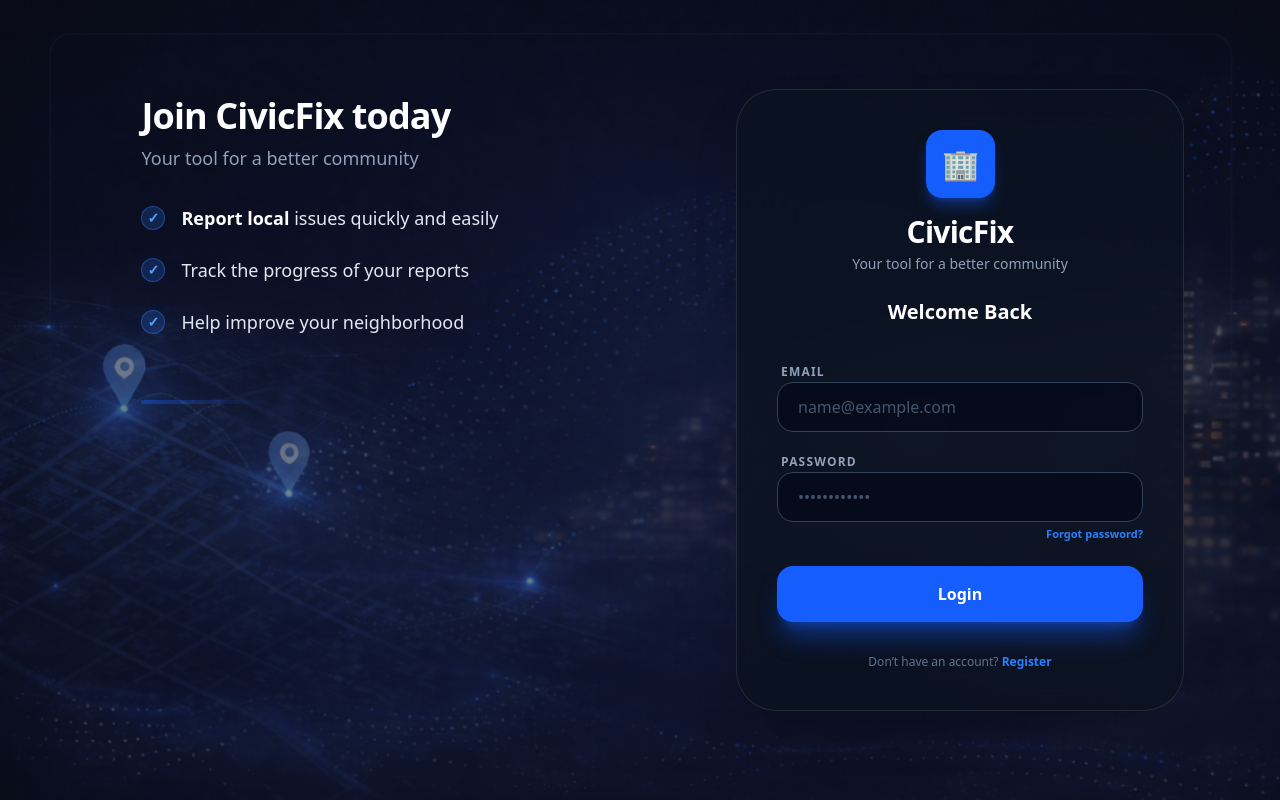
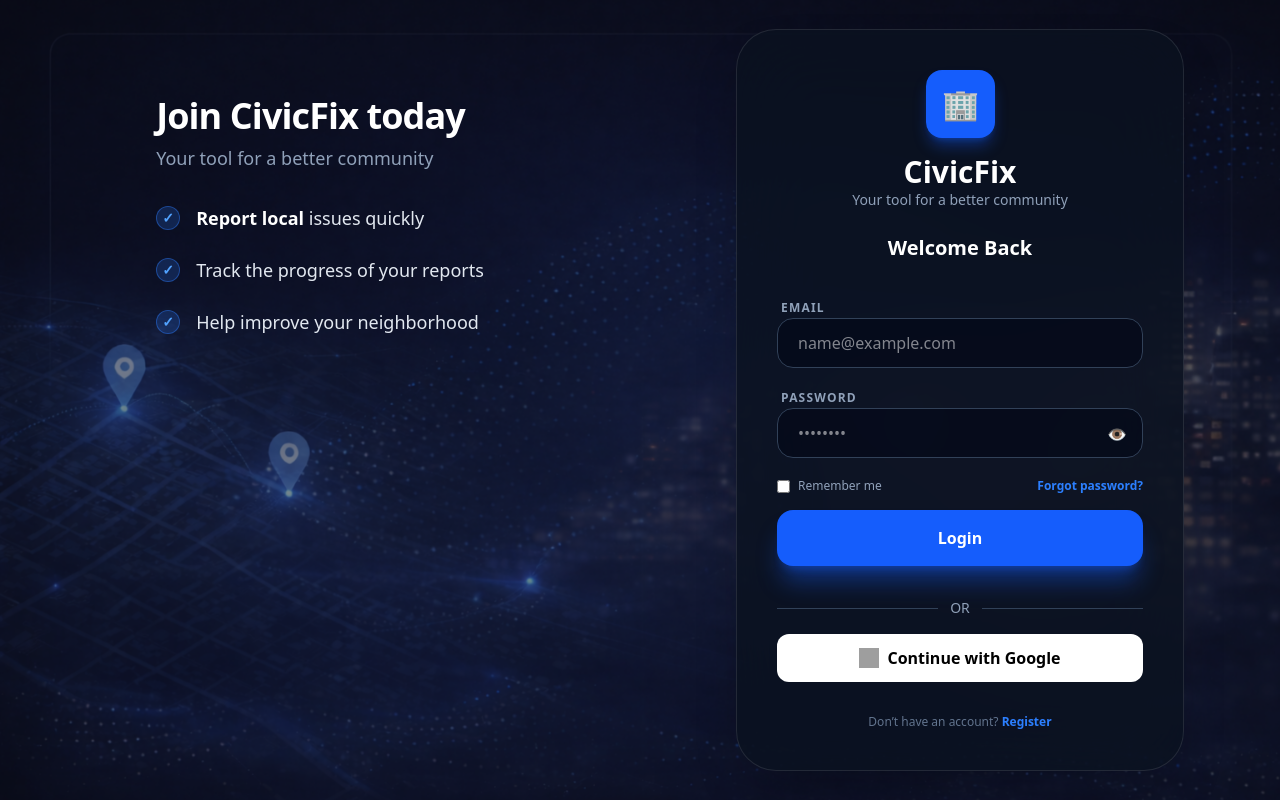
Before and after one commit to MohamedSabbahi/CivicFix, a React (Vite) app in the folder web/: page /login in a window 1280 px wide. Built offline with nearby package versions, Linux system fonts and the light colour scheme; no server answers; grey boxes are pictures that could not be loaded.

Commit message:
update authInput and login

```diff
--- a/web/package.json
+++ b/web/package.json
@@ -15,6 +15,7 @@
     "axios": "^1.13.5",
     "framer-motion": "^12.34.3",
     "leaflet": "^1.9.4",
+    "lucide-react": "^0.575.0",
     "react": "^19.2.0",
     "react-dom": "^19.2.0",
     "react-hook-form": "^7.71.2",
--- a/web/src/components/ui/AuthInput.jsx
+++ b/web/src/components/ui/AuthInput.jsx
@@ -1,46 +1,59 @@
 import React from "react";
 
 const AuthInput = ({
+    id,
     label,
+    type = "text",
+    value,
+    onChange,
     error,
-    icon,
+    placeholder,
+    disabled,
+    autoComplete,
     rightElement,
-    ...props
 }) => {
         return (
-    <div>
-            <label className="text-slate-400 text-xs font-bold mb-2 block">
+    <div className="space-y-1 relative">
+        <label
+        htmlFor={id}
+        className="text-slate-400 text-xs uppercase font-bold tracking-widest ml-1"
+        >
         {label}
-            </label>
-
-            <div className="relative">
-        {icon && (
-                <div className="absolute left-3 top-3 text-slate-400">
-            {icon}
-                </div>
-        )}
+        </label>
 
         <input
-                {...props}
-                className={`w-full bg-[#1e293b] border ${
-            error ? "border-red-500" : "border-slate-700"
-            } text-white rounded-xl px-4 py-3 ${
-            icon ? "pl-10" : ""
-            } focus:ring-2 focus:ring-blue-500 outline-none`}
+        id={id}
+        name={id}
+        type={type}
+        value={value}
+        onChange={onChange}
+        disabled={disabled}
+        autoComplete={autoComplete}
+        aria-invalid={!!error}
+        aria-describedby={error ? `${id}-error` : undefined}
+        placeholder={placeholder}
+        className={`w-full bg-[#020617]/60 border ${
+        error ? "border-red-500" : "border-slate-700"
+        } text-white rounded-2xl px-5 py-3 pr-12 focus:ring-2 focus:ring-blue-500/50 outline-none`}
         />
 
         {rightElement && (
-            <div className="absolute right-3 top-3">
-            {rightElement}
-            </div>
+        <div className="absolute right-4 top-[38px]">
+        {rightElement}
+        </div>
         )}
-        </div>
 
         {error && (
-        <p className="text-red-500 text-xs mt-1">{error}</p>
-        )}
+        <p
+        id={`${id}-error`}
+        role="alert"
+        className="text-red-500 text-[10px] mt-1 ml-1"
+        >
+        {error}
+        </p>
+    )}
     </div>
-    );
+);
 };
 
 export default AuthInput;
--- a/web/src/features/auth/pages/Login.jsx
+++ b/web/src/features/auth/pages/Login.jsx
@@ -1,6 +1,11 @@
 import React, { useState, useEffect } from 'react';
 import { Link, useNavigate } from 'react-router-dom';
+import toast from 'react-hot-toast';
+import { motion } from 'framer-motion';
+
 import authService from '../services/authService';
+import AuthInput from '../../../components/ui/AuthInput';
+
 import bgImage from '../../../assets/background-CivicFix.img.png';
 
 const Login = () => {
@@ -8,6 +13,8 @@ const Login = () => {
     const [fieldErrors, setFieldErrors] = useState({});
     const [error, setError] = useState('');
     const [loading, setLoading] = useState(false);
+    const [showPassword, setShowPassword] = useState(false);
+    const [remember, setRemember] = useState(false);
 
     const navigate = useNavigate();
 
@@ -16,21 +23,34 @@ const Login = () => {
     }, [navigate]);
 
     const handleChange = (e) => {
-        setFormData({ ...formData, [e.target.name]: e.target.value });
-        if (fieldErrors[e.target.name]) {
-            setFieldErrors({ ...fieldErrors, [e.target.name]: '' });
+        const { name, value } = e.target;
+        setFormData({
+            ...formData,
+            [name] : name ==="email" ? value.trim() :value,
+        })
+        if (fieldErrors[name]) {
+            setFieldErrors({ ...fieldErrors, [name]:"" });
         }
-        if (error) setError('');
+        if (error) setError("");
     };
 
     const handleSubmit = async (e) => {
         e.preventDefault();
+
+        if(loading ) return ;
+
         setFieldErrors({});
         setError('');
 
+        const emailRegex = /^[^\s@]+@[^\s@]+\.[^\s@]+$/;
         const newErrors = {};
-        if (!formData.email.includes('@')) newErrors.email = 'Please enter a valid email';
-        if (!formData.password) newErrors.password = 'Password is required';
+
+        if(!emailRegex.test(formData.email.trim())){
+            newErrors.email = 'Please enter a valid email address';
+        }
+        if(!formData.password.trim()){
+            newErrors.password = 'Password is required';
+        }
 
         if (Object.keys(newErrors).length > 0) {
             setFieldErrors(newErrors);
@@ -39,20 +59,30 @@ const Login = () => {
 
         setLoading(true);
         try {
-            await authService.login(formData);
+        await authService.login({
+        email: formData.email,
+        password: formData.password,
+        remember,
+        });
+            toast.success("Welcome back 👋");
             navigate('/');
         } catch (err) {
-            setError(err.message || 'Login failed. Please check your credentials.');
+            const message =
+            err.response?.data?.message ||
+            err.message ||
+            "Login failed. Please check your credentials.";
+            toast.error(message);
+            setError(err.message);
         } finally {
             setLoading(false);
         }
     };
 
 return (
-    /* Change 1: Added h-screen and overflow-hidden to the main wrapper */
+
 <div className="relative h-screen w-full bg-[#0a0f1d] overflow-hidden">
 
-        {/* BACKGROUND LAYER */}
+    {/* BACKGROUND */}
     <div
         className="absolute inset-0 z-0"
         style={{
@@ -64,10 +94,9 @@ return (
         }}
     />
 
-        {/* CONTENT WRAPPER - Change 2: Changed min-h-screen to h-full */}
     <div className="relative z-10 h-full flex flex-col lg:flex-row">
 
-            {/* LEFT SIDE — POSITIONED MID/TOP */}
+        {/* LEFT SIDE */}
         <div className="hidden lg:flex lg:w-1/2 items-start justify-center p-12 pt-[12vh]">
             <div className="max-w-md space-y-8">
                 <div className="space-y-2">
@@ -80,24 +109,26 @@ return (
                 </div>
 
                 <ul className="space-y-6">
-                        <li className="flex items-center gap-4 group">
-                            <div className="flex-shrink-0 w-6 h-6 rounded-full bg-blue-500/20 flex items-center justify-center border border-blue-500/40">
+                    <li className="flex items-center gap-4">
+                        <div className="w-6 h-6 rounded-full bg-blue-500/20 flex items-center justify-center border border-blue-500/40">
                             <span className="text-blue-400 text-sm font-bold">✓</span>
                         </div>
                         <p className="text-slate-200 text-lg">
-                                <span className="font-bold text-white">Report local</span> issues quickly and easily
+                            <span className="font-bold text-white">Report local</span> issues quickly
                         </p>
                     </li>
-                        <li className="flex items-center gap-4 group">
-                            <div className="flex-shrink-0 w-6 h-6 rounded-full bg-blue-500/20 flex items-center justify-center border border-blue-500/40">
+
+                    <li className="flex items-center gap-4">
+                        <div className="w-6 h-6 rounded-full bg-blue-500/20 flex items-center justify-center border border-blue-500/40">
                             <span className="text-blue-400 text-sm font-bold">✓</span>
                         </div>
                         <p className="text-slate-200 text-lg">
                             Track the progress of your reports
                         </p>
                     </li>
-                        <li className="flex items-center gap-4 group">
-                            <div className="flex-shrink-0 w-6 h-6 rounded-full bg-blue-500/20 flex items-center justify-center border border-blue-500/40">
+
+                    <li className="flex items-center gap-4">
+                        <div className="w-6 h-6 rounded-full bg-blue-500/20 flex items-center justify-center border border-blue-500/40">
                             <span className="text-blue-400 text-sm font-bold">✓</span>
                         </div>
                         <p className="text-slate-200 text-lg">
@@ -105,91 +136,157 @@ return (
                         </p>
                     </li>
                 </ul>
-
-                    <div className="pt-8 opacity-40">
-                        <div className="w-32 h-1 bg-gradient-to-r from-blue-600 to-transparent rounded-full"></div>
-                    </div>
             </div>
         </div>
 
-            {/* RIGHT SIDE — LOGIN FORM */}
+
+        {/* RIGHT SIDE */}
         <div className="flex w-full lg:w-1/2 items-center justify-center px-6 py-8">
-                {/* Change 3: Slightly reduced padding (p-8 instead of p-10) to ensure it fits small screens */}
-                <div className="w-full max-w-md backdrop-blur-2xl bg-[#0b1220]/80 rounded-[2.5rem] p-8 lg:p-10 shadow-2xl border border-white/10 transition-all hover:border-white/20">
 
+            <motion.div
+                initial={{ opacity: 0, y: 40 }}
+                animate={{ opacity: 1, y: 0 }}
+                transition={{ duration: 0.4 }}
+                className="w-full max-w-md backdrop-blur-2xl bg-[#0b1220]/80 rounded-[2.5rem] p-8 lg:p-10 shadow-2xl border border-white/10 hover:border-white/20"
+            >
+
+                {/* HEADER */}
                 <div className="text-center mb-8">
                     <div className="bg-blue-600 p-4 rounded-2xl inline-flex mb-4 shadow-lg shadow-blue-600/40">
                         <span className="text-white text-3xl">🏢</span>
                     </div>
-                        <h1 className="text-3xl font-bold text-white tracking-tight mb-1">CivicFix</h1>
+
+                    <h1 className="text-3xl font-bold text-white">CivicFix</h1>
                     <p className="text-slate-400 text-sm">Your tool for a better community</p>
                     <h2 className="text-xl font-semibold text-white mt-6">Welcome Back</h2>
                 </div>
 
+
                 <form onSubmit={handleSubmit} className="space-y-4">
+
                     {error && (
                         <div className="bg-red-500/10 border border-red-500/20 text-red-400 text-xs p-3 rounded-xl text-center">
                             {error}
                         </div>
                     )}
 
-                        <div className="space-y-1">
-                            <label className="text-slate-400 text-xs uppercase font-bold tracking-widest ml-1">Email</label>
-                            <input
-                                name="email"
+                {/* EMAIL */}
+                <AuthInput
+                id="email"
+                label="Email"
                 type="email"
                 value={formData.email}
                 onChange={handleChange}
-                                className={`w-full bg-[#020617]/60 border ${
-                                    fieldErrors.email ? 'border-red-500' : 'border-slate-700'
-                                } text-white rounded-2xl px-5 py-3 focus:ring-2 focus:ring-blue-500/50 outline-none transition-all placeholder:text-slate-600`}
+                error={fieldErrors.email}
                 placeholder="name@example.com"
+                disabled={loading}
+                autoComplete="email"
                 />
-                            {fieldErrors.email && <p className="text-red-500 text-[10px] mt-1 ml-1">{fieldErrors.email}</p>}
+
+                    {/* PASSWORD */}
+                    <AuthInput
+                id="password"
+                label="Password"
+                type={showPassword ? "text" : "password"}
+                value={formData.password}
+                onChange={handleChange}
+                error={fieldErrors.password}
+                placeholder="••••••••"
+                disabled={loading}
+                autoComplete="current-password"
+                rightElement={
+                  <button
+                    type="button"
+                    onClick={() =>
+                      setShowPassword(!showPassword)
+                    }
+                    className="text-slate-400"
+                    aria-label={
+                      showPassword
+                        ? "Hide password"
+                        : "Show password"
+                    }
+                  >
+                    {showPassword ? "🙈" : "👁️"}
+                  </button>
+                }
+            />
+
+            {/* Remember + Forgot */}
+            <div className="flex items-center justify-between text-xs">
+                <label className="flex items-center gap-2 text-slate-400">
+                <input
+                    type="checkbox"
+                    checked={remember}
+                    onChange={(e) =>
+                    setRemember(e.target.checked)
+                    }
+                    className="accent-blue-600"
+                />
+                Remember me
+                </label>
+
+                <Link
+                to="/forgot-password"
+                className="text-blue-500 font-semibold hover:text-blue-400"
+                >
+                Forgot password?
+                </Link>
             </div>
 
-                        <div className="space-y-1">
-                            <label className="text-slate-400 text-xs uppercase font-bold tracking-widest ml-1">Password</label>
-                            <input
-                                name="password"
-                                type="password"
-                                value={formData.password}
-                                onChange={handleChange}
-                                className={`w-full bg-[#020617]/60 border ${
-                                    fieldErrors.password ? 'border-red-500' : 'border-slate-700'
-                                } text-white rounded-2xl px-5 py-3 focus:ring-2 focus:ring-blue-500/50 outline-none transition-all placeholder:text-slate-600`}
-                                placeholder="••••••••••••"
+              {/* Submit */}
+                <button
+                type="submit"
+                disabled={loading}
+                className={`w-full py-4 rounded-2xl font-bold text-white transition ${
+                loading
+                ? "bg-blue-800 opacity-70 cursor-not-allowed"
+                : "bg-blue-600 hover:bg-blue-500 shadow-xl shadow-blue-600/40"
+                }`}
+                >
+                {loading ? (
+                <span className="flex items-center justify-center gap-2">
+                <span className="animate-spin h-4 w-4 border-2 border-white border-t-transparent rounded-full"></span>
+                Connecting...
+                </span> ) : ("Login"
+                )}
+                </button>
+
+                    {/* DIVIDER */}
+                    <div className="flex items-center gap-3 my-4">
+                        <div className="flex-1 h-px bg-slate-700"></div>
+                        <span className="text-slate-400 text-sm">OR</span>
+                        <div className="flex-1 h-px bg-slate-700"></div>
+                    </div>
+
+
+                    {/* GOOGLE LOGIN */}
+                    <button
+                        type="button"
+                        className="w-full bg-white text-black py-3 rounded-xl font-semibold flex items-center justify-center gap-2 hover:bg-gray-200 transition"
+                    >
+                        <img
+                            src="https://www.svgrepo.com/show/475656/google-color.svg"
+                            alt="google"
+                            className="w-5 h-5"
                         />
-                            <div className="flex justify-end">
-                                <button type="button" className="text-blue-500 text-[11px] font-semibold hover:text-blue-400 transition">
-                                    Forgot password?
+                        Continue with Google
                     </button>
+                </form>
+                <p className="text-center text-slate-500 text-xs mt-8 font-medium">
+                    Don’t have an account?{' '}
+                    <Link
+                        to="/register"
+                        className="text-blue-500 font-bold hover:text-blue-400"
+                    >
+                        Register
+                    </Link>
+                </p>
+            </motion.div>
+        </div>
     </div>
 </div>
 
-                        <button
-                            type="submit"
-                            disabled={loading}
-                            className={`w-full py-4 rounded-2xl font-bold text-white transition-all transform active:scale-95 mt-2 ${
-                                loading
-                                    ? 'bg-blue-800 opacity-70 cursor-not-allowed'
-                                    : 'bg-blue-600 hover:bg-blue-500 shadow-xl shadow-blue-600/40'
-                            }`}
-                        >
-                            {loading ? 'Connecting...' : 'Login'}
-                        </button>
-                    </form>
-
-                    <p className="text-center text-slate-500 text-xs mt-8 font-medium">
-                        Don’t have an account?{' '}
-                        <Link to="/register" className="text-blue-500 font-bold hover:text-blue-400 transition">
-                            Register
-                        </Link>
-                    </p>
-                </div>
-            </div>
-        </div>
-    </div>
 );
 };
 
--- a/web/src/features/auth/pages/Register.jsx
+++ b/web/src/features/auth/pages/Register.jsx
@@ -5,6 +5,7 @@ import toast from "react-hot-toast";
 import { useForm } from "react-hook-form";
 import { z } from "zod";
 import { zodResolver } from "@hookform/resolvers/zod";
+import { Mail, Lock, User, Eye, EyeOff } from "lucide-react";
 
 import authService from "../services/authService";
 import AuthInput from "../../../components/ui/AuthInput";
@@ -116,6 +117,7 @@ const Register = () => {
             <AuthInput
             label="Full Name"
             placeholder="John Doe"
+            icon={<User size={18} />}
             error={errors.name?.message}
             {...register("name")}
             />
@@ -123,13 +125,16 @@ const Register = () => {
             <AuthInput
             label="Email"
             placeholder="email@example.com"
+            icon={<Mail size={18} />}
             error={errors.email?.message}
             {...register("email")}
             />
 
             <AuthInput
             label="Password"
+            placeholder="••••••••••••"
             type={showPassword ? "text" : "password"}
+            icon={<Lock size={18} />}
             error={errors.password?.message}
             {...register("password")}
             rightElement={
@@ -138,14 +143,16 @@ const Register = () => {
                 onClick={() => setShowPassword(!showPassword)}
                 className="text-slate-400"
                 >
-                👁️
+                {showPassword ? <EyeOff size={18} /> : <Eye size={18} />}
                 </button>
             }
             />
 
             <AuthInput
             label="Confirm Password"
+            placeholder="••••••••••••"
             type="password"
+            icon={<Lock size={18} />}
             error={errors.confirmPassword?.message}
             {...register("confirmPassword")}
             />
```
Also changed, not shown: 1 other file (tests, documents, lock files or other folders). Lines whose indentation alone changed are shown as unchanged.
